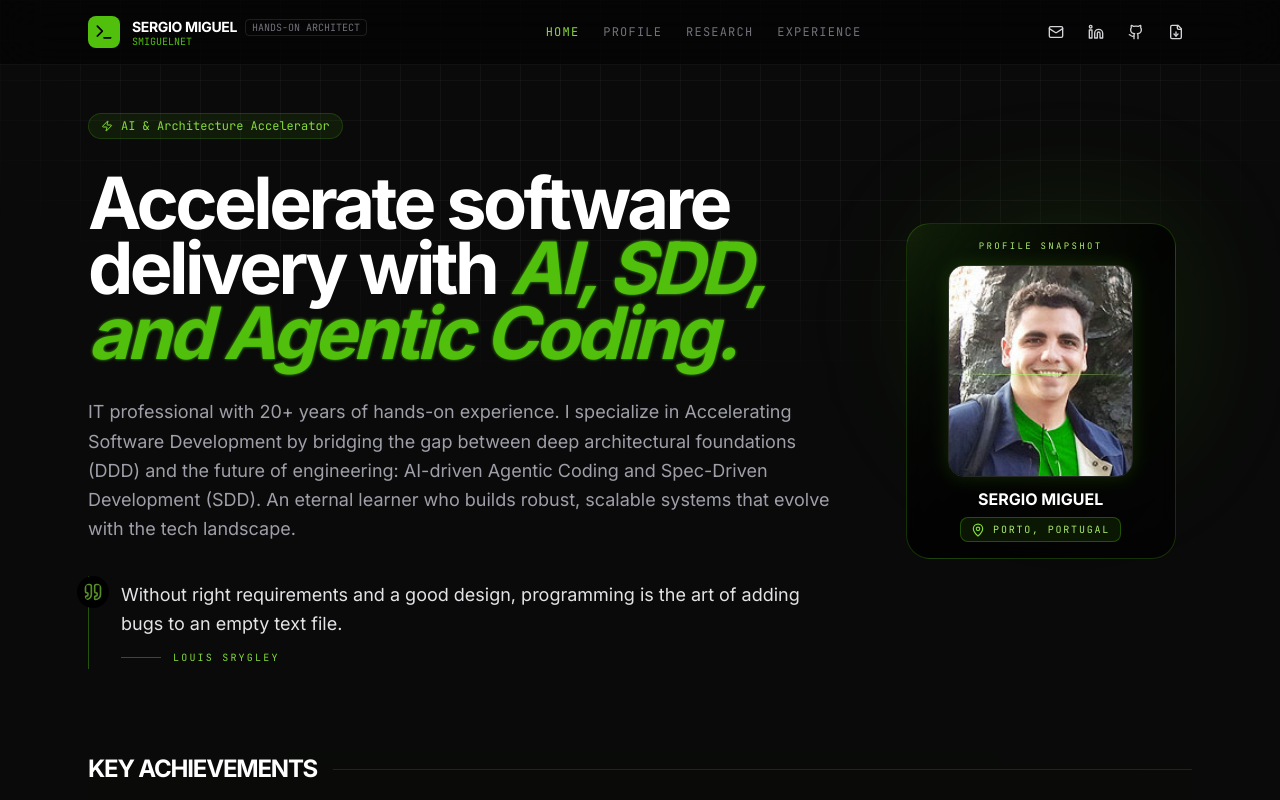
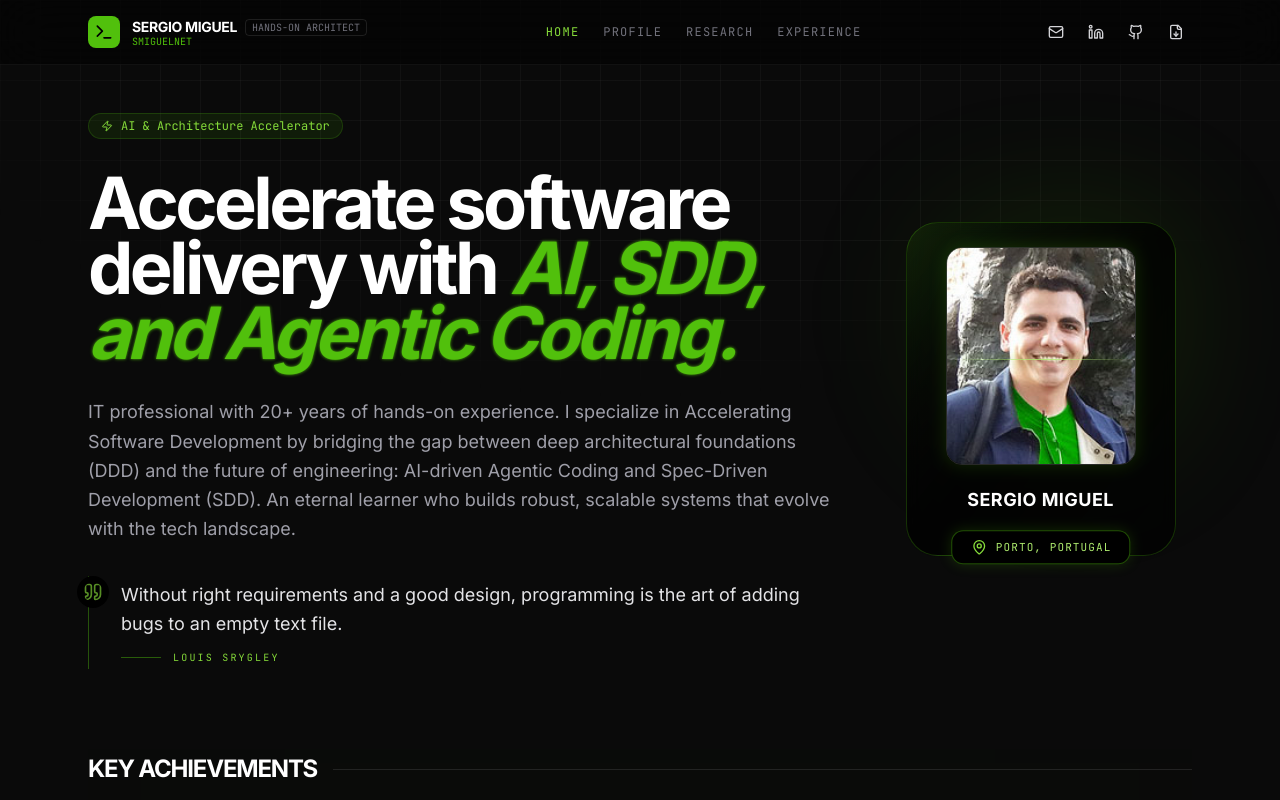
Before and after one commit to smiguelnet/website, a React (Vite) app: page / in a window 1280 px wide. Shown: the top 800 px of the page. Built offline with nearby package versions, Linux system fonts and the light colour scheme.

Commit message:
chore: update profile widget

```diff
--- a/src/App.tsx
+++ b/src/App.tsx
@@ -616,15 +616,11 @@ export default function App() {
                     animate={{ opacity: 1, scale: 1, y: 0 }}
                     whileHover={{ y: -5, transition: { duration: 0.2 } }}
                     transition={{ duration: 0.8, delay: 0.35 }}
-                    className='relative w-full max-w-[260px] md:max-w-[270px] mx-auto lg:ml-auto group'
+                    className='relative w-full max-w-[260px] md:max-w-[270px] mx-auto lg:ml-auto group pt-2 pb-3'
                   >
                     <div className='absolute -inset-6 rounded-[2rem] bg-[radial-gradient(circle_at_60%_30%,rgba(81,192,12,0.24),transparent_62%)] blur-3xl opacity-70 group-hover:opacity-100 transition-opacity duration-300 pointer-events-none' />
-                    <div className='relative rounded-3xl border border-emerald-500/25 bg-gradient-to-br from-emerald-500/[0.12] via-black/75 to-black/60 backdrop-blur-sm px-3 py-3 md:px-4 md:py-4 text-center transition-all duration-300 shadow-[0_0_0_rgba(81,192,12,0)] group-hover:border-emerald-500/45 group-hover:shadow-[0_0_28px_rgba(81,192,12,0.22)]'>
-                      <p className='text-[9px] font-mono uppercase tracking-[0.26em] text-emerald-300 mb-3 text-center'>
-                        Profile Snapshot
-                      </p>
-
-                      <div className='relative mx-auto w-[166px] h-[191px] md:w-[176px] md:h-[202px] lg:w-[185px] lg:h-[212px] rounded-2xl overflow-hidden border border-white/15 shadow-[0_0_18px_rgba(81,192,12,0.2)] transition-all duration-300 group-hover:border-emerald-400/40 group-hover:shadow-[0_0_24px_rgba(81,192,12,0.26)]'>
+                    <div className='relative rounded-[2rem] border border-emerald-500/25 bg-gradient-to-br from-emerald-500/[0.12] via-black/75 to-black/60 backdrop-blur-sm px-3 pt-6 pb-11 md:px-4 text-center transition-all duration-300 shadow-[0_0_0_rgba(81,192,12,0)] group-hover:border-emerald-500/45 group-hover:shadow-[0_0_28px_rgba(81,192,12,0.22)]'>
+                      <div className='relative mx-auto w-[170px] h-[195px] md:w-[180px] md:h-[200px] lg:w-[190px] lg:h-[218px] rounded-2xl overflow-hidden border border-white/15 shadow-[0_0_18px_rgba(81,192,12,0.2)] transition-all duration-300 group-hover:border-emerald-400/40 group-hover:shadow-[0_0_24px_rgba(81,192,12,0.26)]'>
                         <img
                           src={RESUME_DATA.photo}
                           alt={RESUME_DATA.name}
@@ -644,16 +640,16 @@ export default function App() {
                         />
                       </div>
 
-                      <div className='mt-3 space-y-2 flex flex-col items-center'>
-                        <p className='text-white font-bold text-[16px] leading-tight uppercase'>
+                      <div className='mt-6 mb-0 flex flex-col items-center'>
+                        <p className='text-white font-bold text-[18px] leading-tight uppercase tracking-wide'>
                           Sergio Miguel
                         </p>
-                        <div className='inline-flex items-center gap-2 px-2.5 py-1 rounded-lg border border-emerald-500/35 bg-emerald-500/10'>
-                          <MapPin className='w-3.5 h-3.5 text-emerald-400' />
-                          <span className='text-[10px] font-mono uppercase tracking-[0.18em] text-emerald-300'>
-                            {RESUME_DATA.location}
-                          </span>
-                        </div>
+                      </div>
+                      <div className='absolute left-1/2 bottom-2 -translate-x-1/2 translate-y-1/2 inline-flex items-center justify-center gap-2 px-4.5 py-2 rounded-xl border border-emerald-500/40 bg-black shadow-[0_0_14px_rgba(81,192,12,0.2)] whitespace-nowrap'>
+                        <MapPin className='w-4.5 h-4 text-emerald-400' />
+                        <span className='text-[11px] font-mono uppercase tracking-[0.1em] text-emerald-300 whitespace-nowrap'>
+                          {RESUME_DATA.location}
+                        </span>
                       </div>
                     </div>
                   </motion.div>
```
